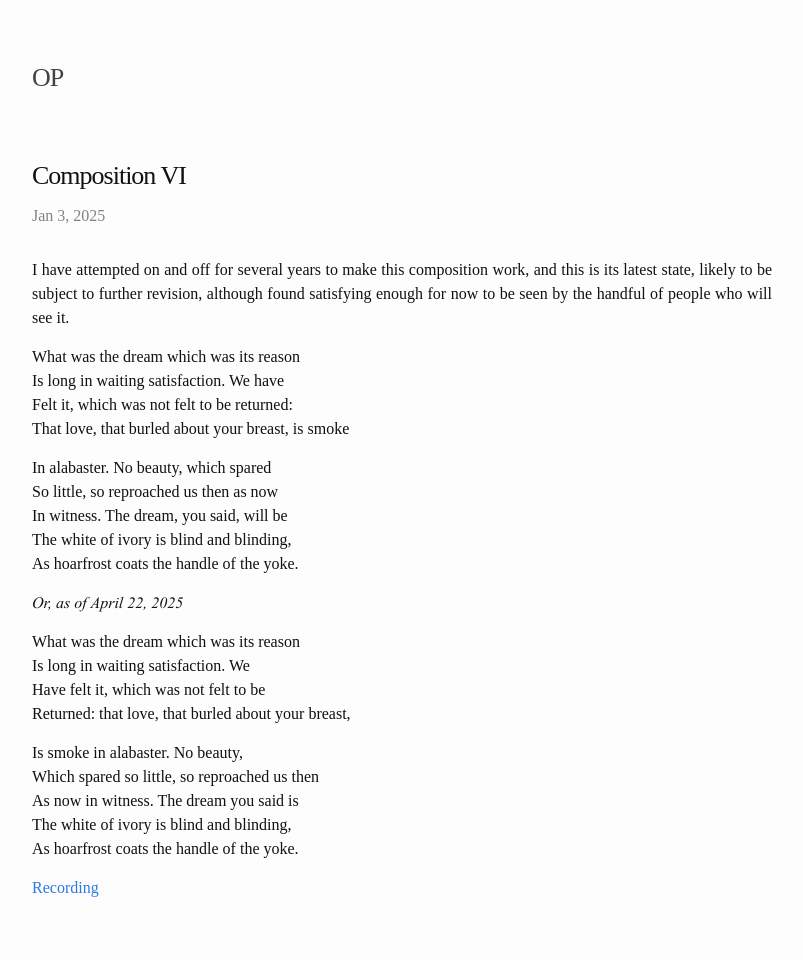
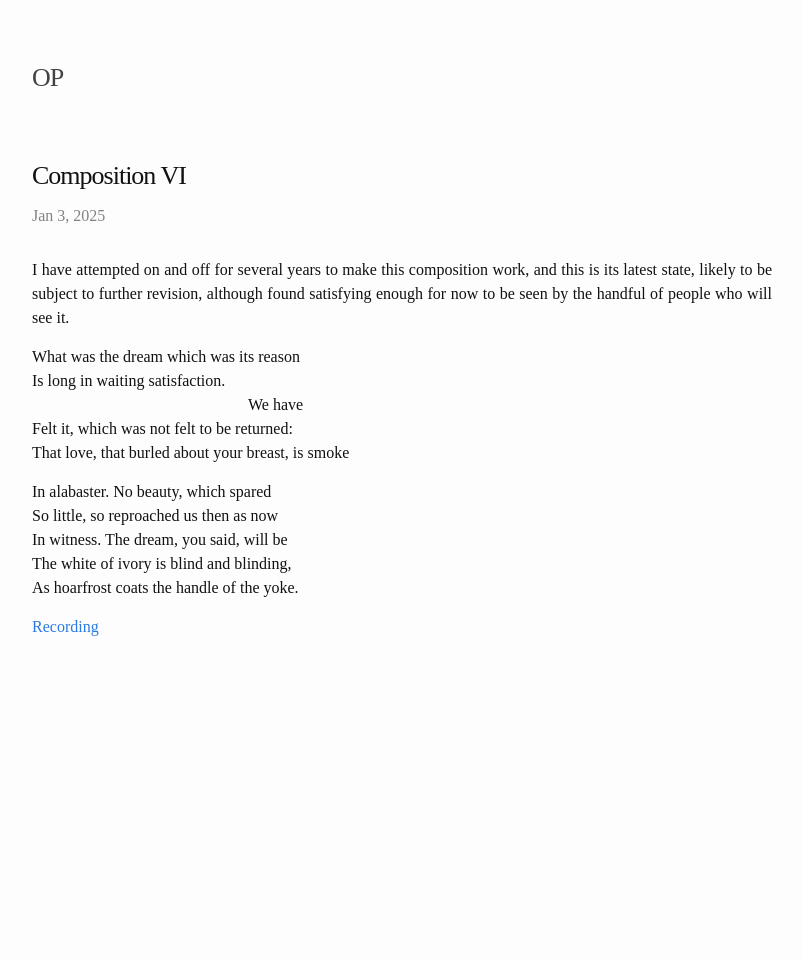
Before and after one commit to TheatrumMundi/TheatrumMundi, a Jekyll site: the page built from _posts/2025-01-03-composition-vi.markdown, in a window 1280 px wide. Shown: the whole page, without its empty margins (238-1041 px from the left). Built offline with Jekyll 4.4.1, drawn with Linux system fonts in a browser that asks for light colours; some web fonts are replaced; after the commit the page ends 900 px from its top, so only the background shows below that.

Commit message:
Update 2025-01-03-composition-vi.markdown

```diff
--- a/_posts/2025-01-03-composition-vi.markdown
+++ b/_posts/2025-01-03-composition-vi.markdown
@@ -8,7 +8,8 @@ categories: jekyll update
 I have attempted on and off for several years to make this composition work, and this is its latest state, likely to be subject to further revision, although found satisfying enough for now to be seen by the handful of people who will see it.
 
 What was the dream which was its reason <br>
-Is long in waiting satisfaction. We have <br>
+Is long in waiting satisfaction. <br>
+&nbsp;&nbsp;&nbsp;&nbsp;&nbsp;&nbsp;&nbsp;&nbsp;&nbsp;&nbsp;&nbsp;&nbsp;&nbsp;&nbsp;&nbsp;&nbsp;&nbsp;&nbsp;&nbsp;&nbsp;&nbsp;&nbsp;&nbsp;&nbsp;&nbsp;&nbsp;&nbsp;&nbsp;&nbsp;&nbsp;&nbsp;&nbsp;&nbsp;&nbsp;&nbsp;&nbsp;&nbsp;&nbsp;&nbsp;&nbsp;&nbsp;&nbsp;&nbsp;&nbsp;&nbsp;&nbsp;&nbsp;&nbsp;&nbsp;&nbsp;&nbsp;&nbsp;&nbsp;&nbsp;We have <br>
 Felt it, which was not felt to be returned: <br>
 That love, that burled about your breast, is smoke <br>
 
@@ -18,17 +19,4 @@ In witness. The dream, you said, will be <br>
 The white of ivory is blind and blinding, <br>
 As hoarfrost coats the handle of the yoke. <br>
 
-*Or, as of April 22, 2025*
-
-What was the dream which was its reason <br>
-Is long in waiting satisfaction. We <br>
-Have felt it, which was not felt to be <br>
-Returned: that love, that burled about your breast, <br>
-
-Is smoke in alabaster. No beauty, <br>
-Which spared so little, so reproached us then <br>
-As now in witness. The dream you said is <br>
-The white of ivory is blind and blinding, <br>
-As hoarfrost coats the handle of the yoke. <br>
-
 [Recording](https://voca.ro/19yuOUEmmeIh)
```
